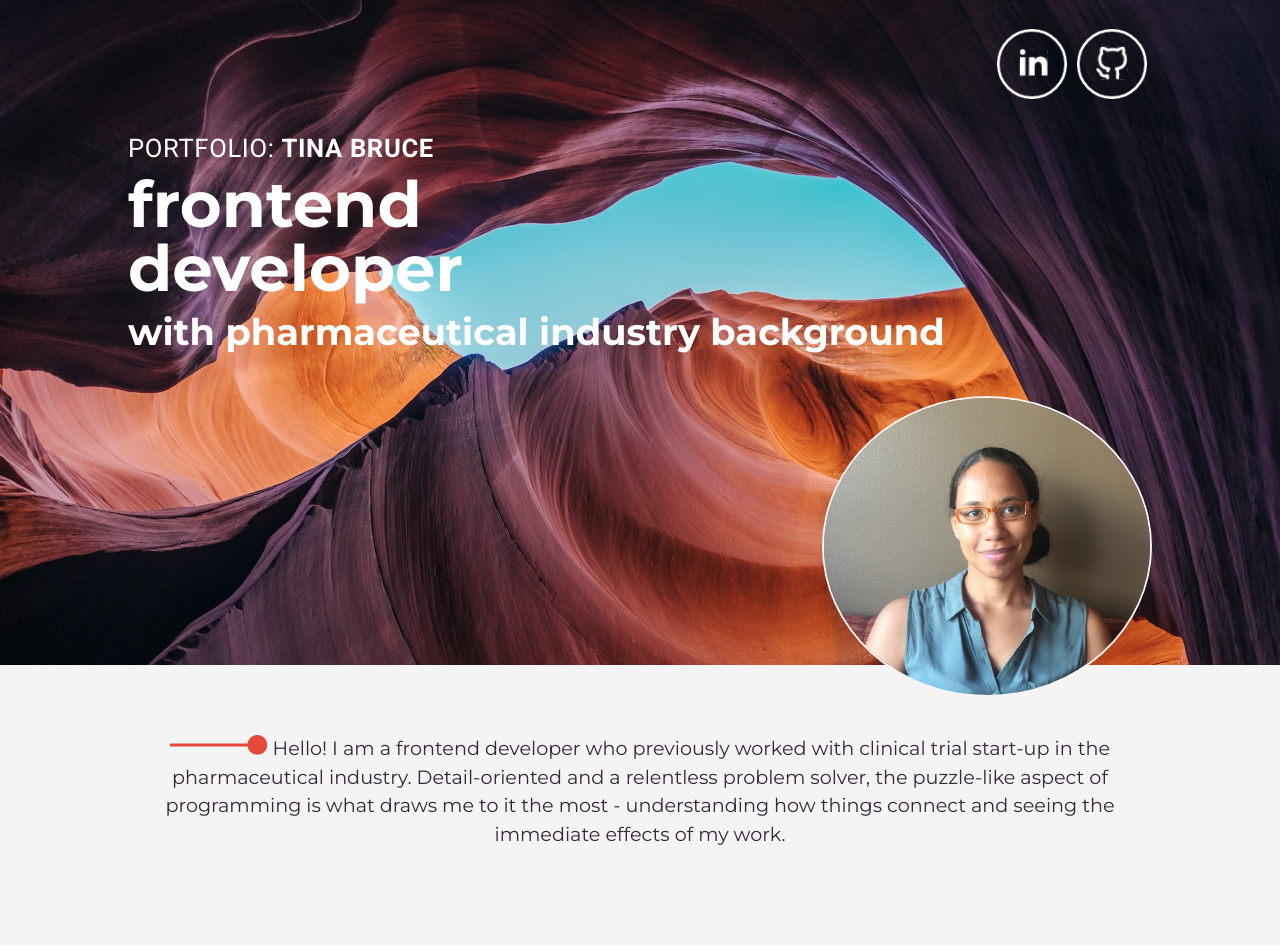
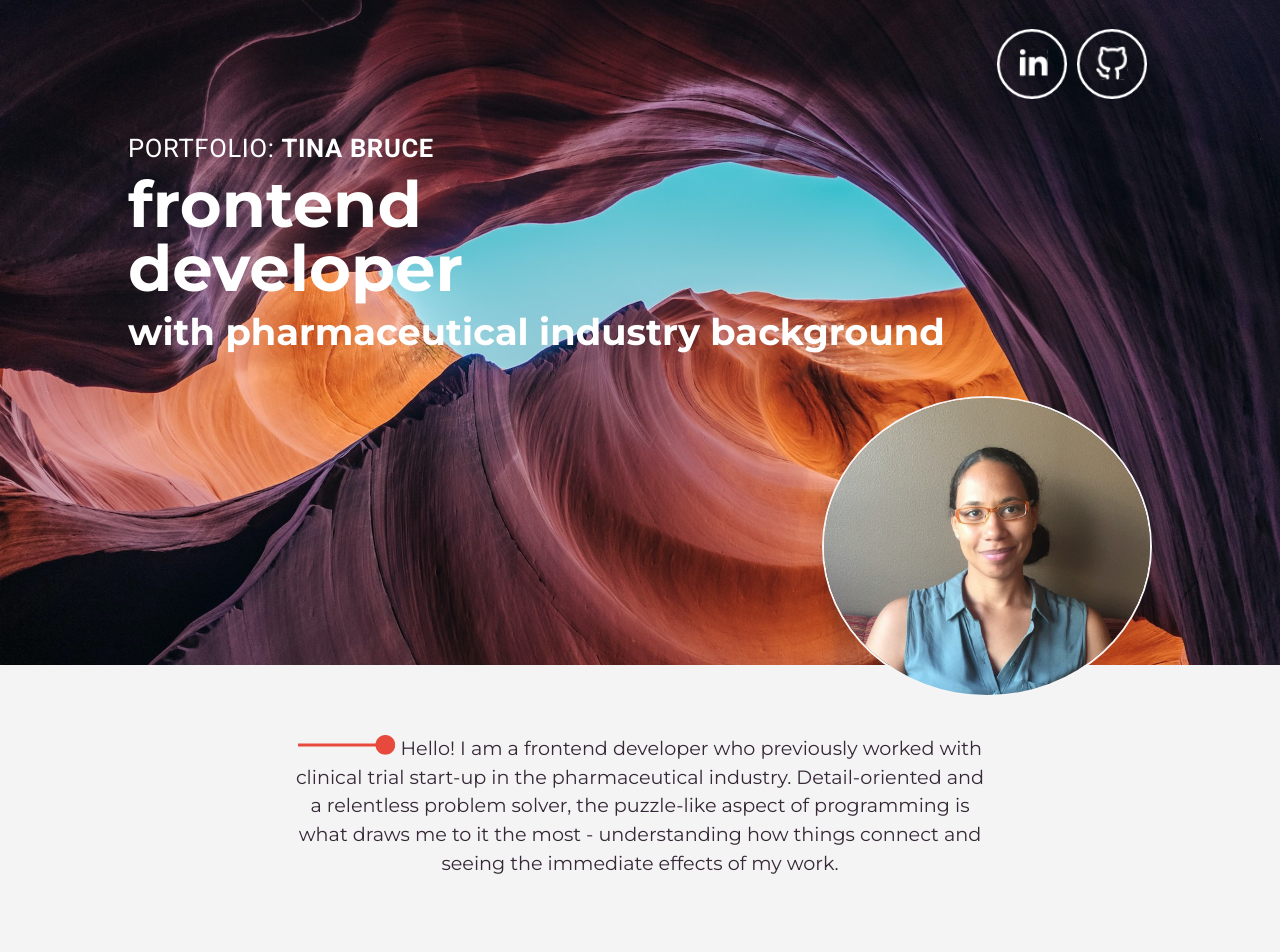
Before and after one commit to Technigo/project-react-portfolio, a React (Create React App) app in the folder code/: page / in a window 1280 px wide. Shown: the top 952 px of the page. Built offline with nearby package versions, Linux system fonts and the light colour scheme; no server answers.

Commit message:
added some styling chnages

```diff
--- a/code/src/styles/GlobalStyles.js
+++ b/code/src/styles/GlobalStyles.js
@@ -41,10 +41,15 @@ export const Paragraph = styled.p`
   font-size: 1.06rem;
   line-height: 1.8rem;
   padding-top: 0.8rem;
+  margin: 0 auto;
 
   @media (min-width: 668px) {
     font-size: 1.2rem;
     line-height: 1.8rem;
+  }
+
+  @media (min-width: 1025px) {
+    width: 68%;
   }
 `
 
```
